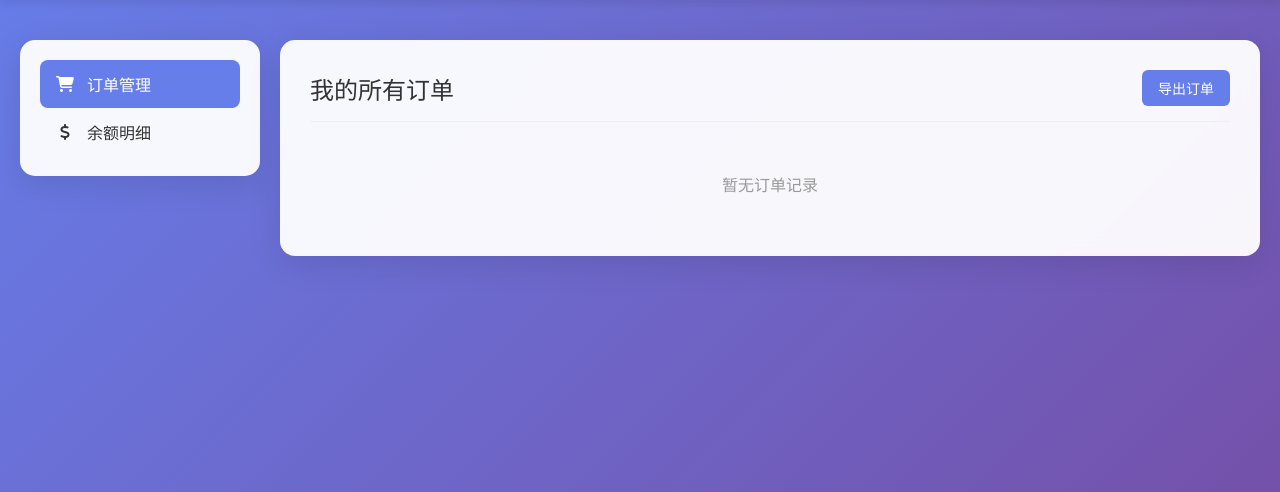
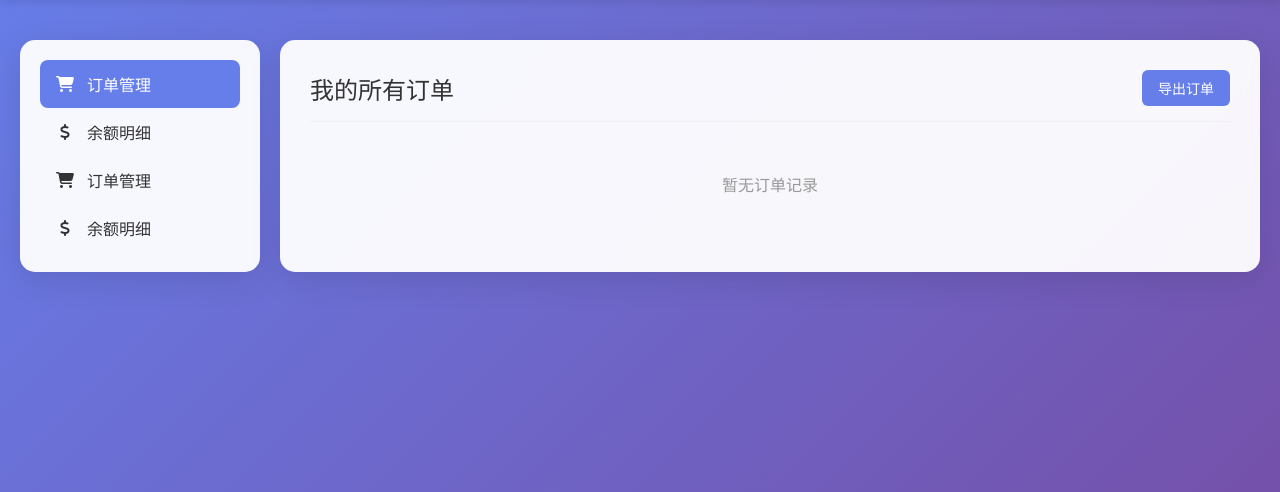
Before and after one commit to kidrauhl123/testbot, a Flask app: page /dashboard in a window 1280 px wide. Shown: the part 70-562 px from the top of the page. Run offline with Flask 2, Linux system fonts and the light colour scheme; a user stored in the database is signed in; data comes from the database, SQL or seed files in the repository; data that the repository does not hold is empty; some libraries are stand-ins or nearby versions.

Commit message:
Update dashboard.html

```diff
--- a/templates/dashboard.html
+++ b/templates/dashboard.html
@@ -486,6 +486,8 @@
   <div class="dashboard-container">
     <div class="sidebar">
       <ul class="sidebar-menu">
+        <li><a href="#orders" class="active"><i class="fas fa-shopping-cart"></i> 订单管理</a></li>
+        <li><a href="#balance"><i class="fas fa-dollar-sign"></i> 余额明细</a></li>
         <li><a href="#orders"><i class="fas fa-shopping-cart"></i>订单管理</a></li>
         <li><a href="#balance"><i class="fas fa-dollar-sign"></i>余额明细</a></li>
       </ul>
```
